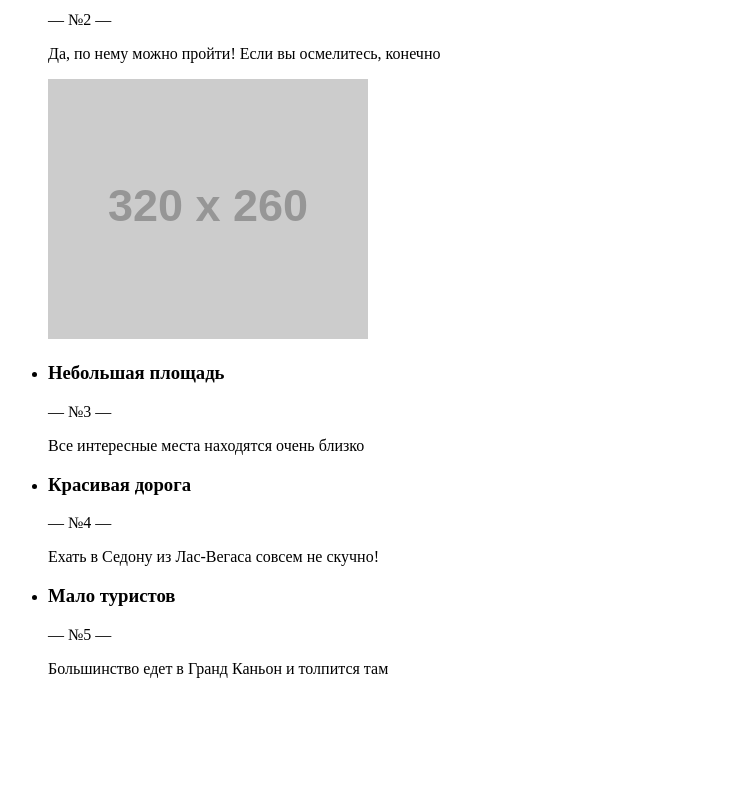
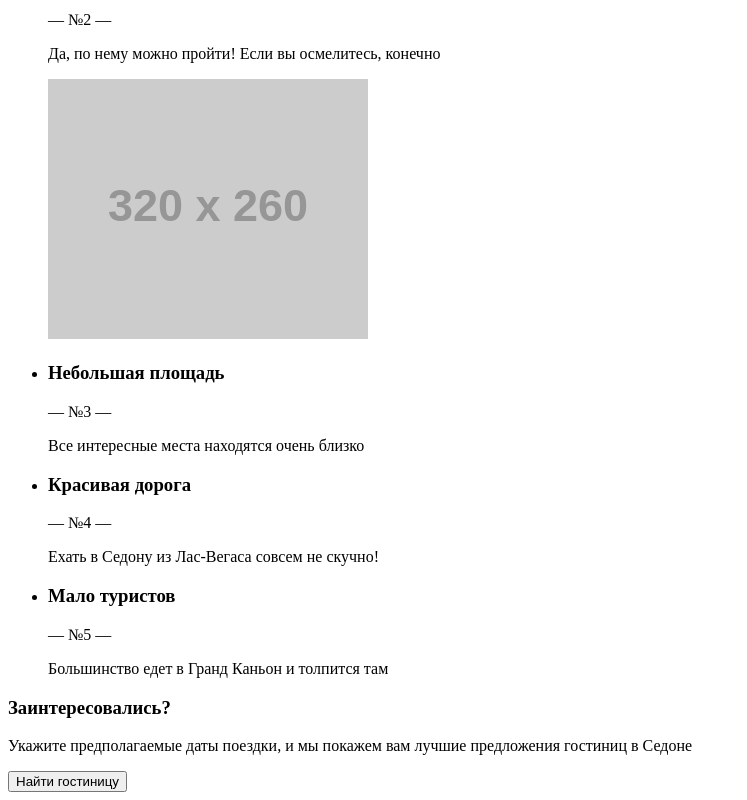
Before and after one commit to mkrnk/516941-sedona, a website: page source/index.html in a window 1280 px wide. Shown: the part 991-1791 px from the top of the page, without its empty margins (0-747 px from the left). Before the commit the page ends 1685 px from the top, so only its background shows below. Drawn offline with Linux system fonts and the light colour scheme; placeholder pictures from the web are drawn by us.

Commit message:
Add html for booking

```diff
--- a/source/index.html
+++ b/source/index.html
@@ -149,6 +149,17 @@
           </li>
         </ul>
       </section>
+      <section class="booking">
+        <h3 class="booking__title">
+          Заинтересовались?
+        </h3>
+        <p class="booking__description">
+          Укажите предполагаемые даты поездки, и&nbsp;мы&nbsp;покажем вам лучшие предложения гостиниц в&nbsp;Седоне
+        </p>
+        <button class="booking__button">
+          Найти гостиницу
+        </button>
+      </section>
     </main>
   </body>
 </html>
```
